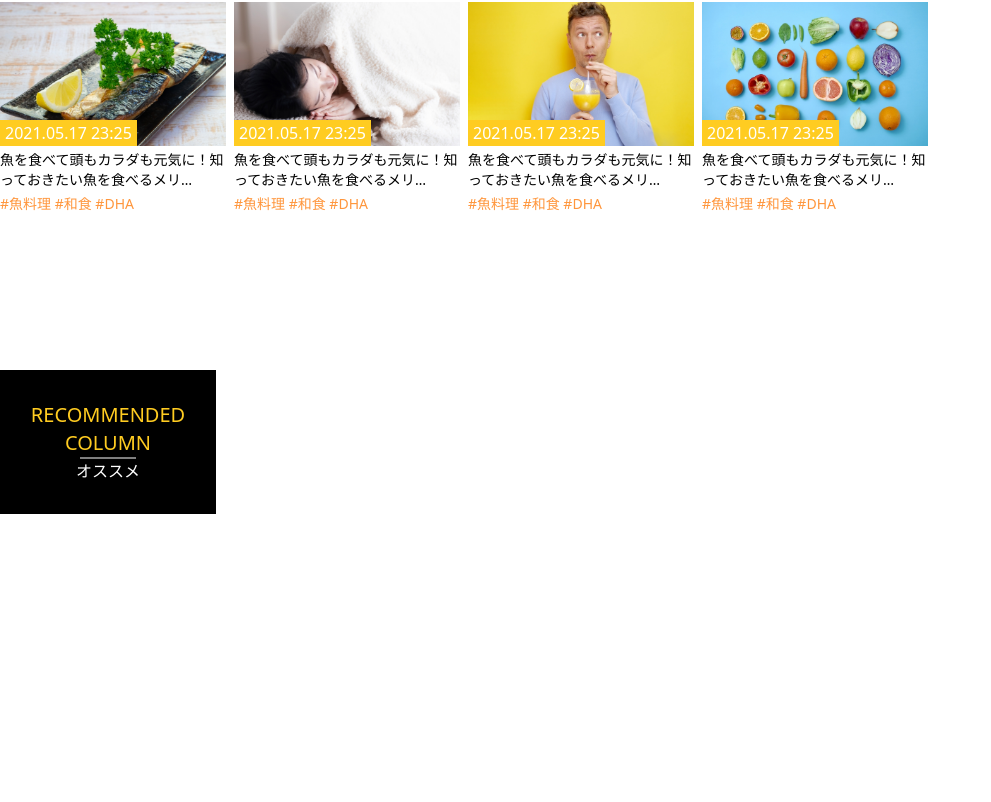
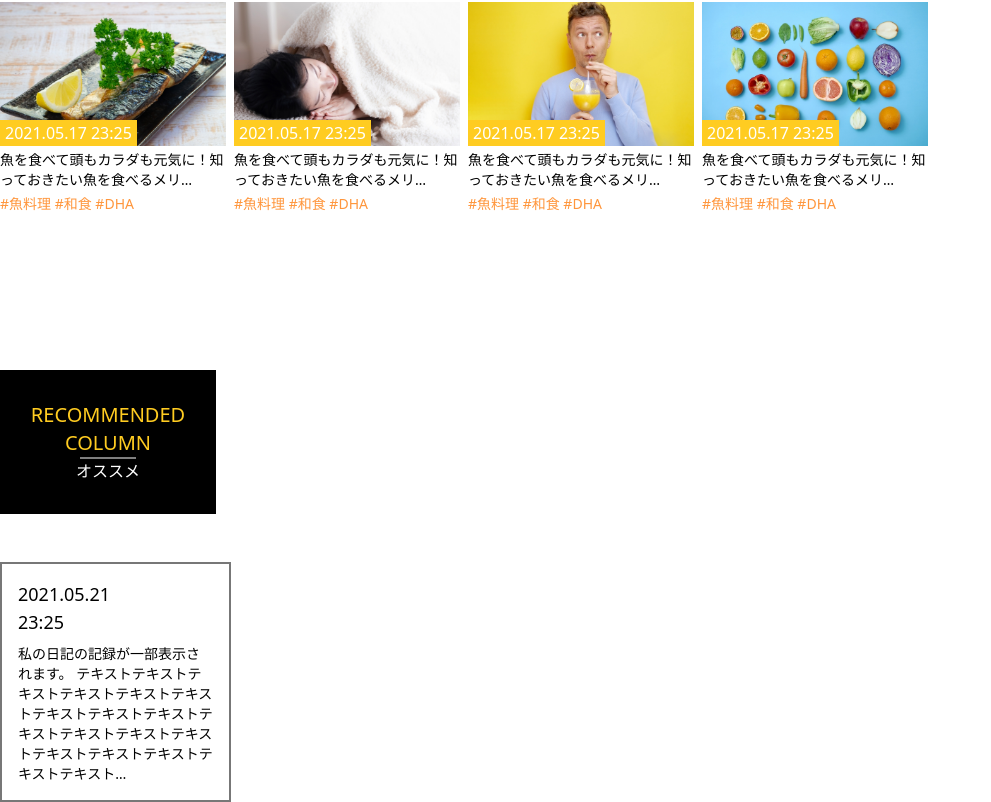
Before and after one commit to LofizDev/Arent_Test, a React (Vite) app: page /test in a window 1280 px wide. Shown: the part 950-1752 px from the top of the page, without its empty margins (0-991 px from the left). Before the commit the page ends 1464 px from the top, so only its background shows below. Built offline with nearby package versions, Linux system fonts and the light colour scheme.

Commit message:
Component Diary

```diff
--- /dev/null
+++ b/src/components/MyDiary.tsx
@@ -0,0 +1,17 @@
+interface Iprops {
+  date: string;
+  time: string;
+  content: string;
+}
+function MyDiary(props: Iprops) {
+  const { date, time, content } = props;
+  return (
+    <div className="MyDiary border-2 border-gray-400 w-[231px] p-4">
+      <div className="text-lg">{date}</div>
+      <div className="text-lg pb-2">{time}</div>
+      <div className="text-sm">{content}</div>
+    </div>
+  );
+}
+
+export default MyDiary;
--- a/src/pages/HomePage.tsx
+++ b/src/pages/HomePage.tsx
@@ -1,4 +1,4 @@
-import React, { useState } from "react";
+import { useState } from "react";
 import FoodInfo from "../components/FoodInfo";
 import Hexagon from "../components/Hexagon";
 import { categories, meal } from "../../mock/foods";
--- a/src/pages/TestComponent.tsx
+++ b/src/pages/TestComponent.tsx
@@ -3,6 +3,7 @@ import LinearButton from "../components/LinearButton";
 import RecordCategory from "../components/RecordCategory";
 import ColumnThumbnail from "../components/ColumnThumbnail";
 import RecommendColumn from "../components/RecommendColumn";
+import MyDiary from "../components/MyDiary";
 
 function TestComponent() {
   return (
@@ -52,8 +53,20 @@ function TestComponent() {
           type="4"
         />
       </div>
-      <br></br><br></br><br></br><br></br><br></br>
+      <br></br>
+      <br></br>
+      <br></br>
+      <br></br>
+      <br></br>
       <RecommendColumn name="RECOMMENDED COLUMN" description="オススメ" />
+      <br></br>
+      <br></br>
+      <MyDiary
+        date="2021.05.21"
+        time="23:25"
+        content="私の日記の記録が一部表示されます。
+        テキストテキストテキストテキストテキストテキストテキストテキストテキストテキストテキストテキストテキストテキストテキストテキストテキストテキスト…"
+      />
     </div>
   );
 }
```
Also changed, not shown: src/pages/Column.tsx (indentation only).
